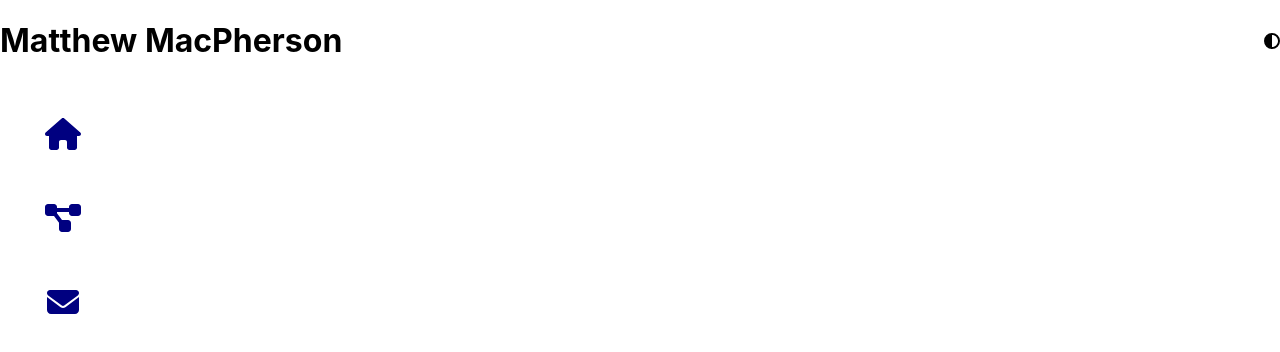
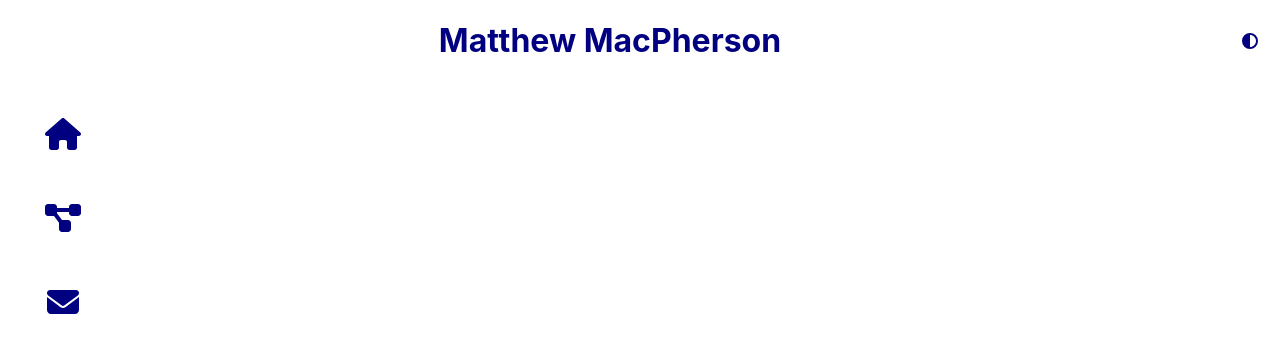
Before and after one commit to paizle/personal-website, a React (Create React App) app: page / in a window 1280 px wide. Shown: the top 352 px of the page. Built offline with nearby package versions, Linux system fonts and the light colour scheme.

Commit message:
Added dark mode toggle.

```diff
--- a/src/App.js
+++ b/src/App.js
@@ -1,4 +1,4 @@
-import React from 'react'
+import React, { useState } from 'react'
 import './App.scss'
 
 import { FontAwesomeIcon } from '@fortawesome/react-fontawesome'
@@ -9,13 +9,23 @@ import {
 	faCircleHalfStroke,
 } from '@fortawesome/free-solid-svg-icons'
 function App() {
+	const [darkMode, setDarkMode] = useState(
+		window.matchMedia && window.matchMedia('(prefers-color-scheme: dark)').matches
+	)
+
 	return (
-		<div className="App">
+		<div className={`App ${darkMode ? 'dark-theme' : ''}`}>
 			<header className="app-header">
 				<div className="banner">
 					<h1>Matthew MacPherson</h1>
-					<div>
-						<FontAwesomeIcon icon={faCircleHalfStroke} />
+					<div className="actions">
+						<button
+							className="blank-button"
+							onClick={() => setDarkMode(!darkMode)}
+							title="Toggle Dark Mode"
+						>
+							<FontAwesomeIcon icon={faCircleHalfStroke} />
+						</button>
 					</div>
 				</div>
 				<div className="menu">
--- a/src/App.scss
+++ b/src/App.scss
@@ -1,9 +1,19 @@
 .App {
-  color: black;
+	height: 100vh;
+	color: navy;
 	a,
 	a:active,
 	a:visited {
 		color: navy;
+	}
+	&.dark-theme {
+		background-color: black;
+		color: #c0f0ff;
+		a,
+		a:active,
+		a:visited {
+			color: #c0f0ff;
+		}
 	}
 	.app-header {
 		position: relative;
@@ -11,6 +21,13 @@
 			display: flex;
 			justify-content: space-between;
 			align-items: center;
+			h1 {
+				text-align: center;
+				flex-grow: 1;
+			}
+			.actions {
+				margin: 0 1em;
+			}
 		}
 		.menu {
 			display: inline-block;
@@ -61,7 +78,7 @@
 								opacity: 1;
 							}
 							svg {
-                transform: scale(0.5);
+								transform: scale(0.66);
 							}
 						}
 					}
@@ -94,3 +111,12 @@
 		transform: translateX(0);
 	}
 }
+
+.blank-button {
+	appearance: none;
+	border: none;
+	background-color: transparent;
+	font-family: inherit;
+	font-size: inherit;
+	color: inherit;
+}
```
Lines whose indentation alone changed are shown as unchanged.
